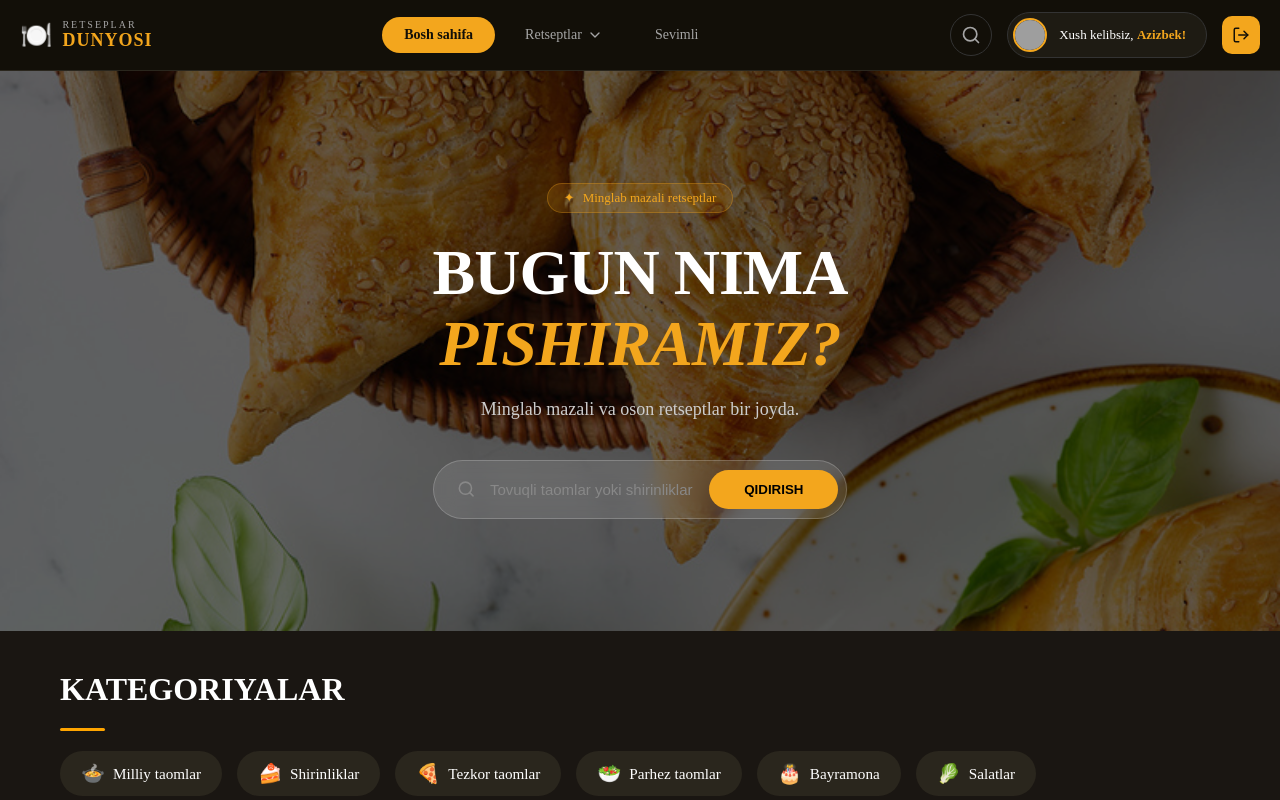
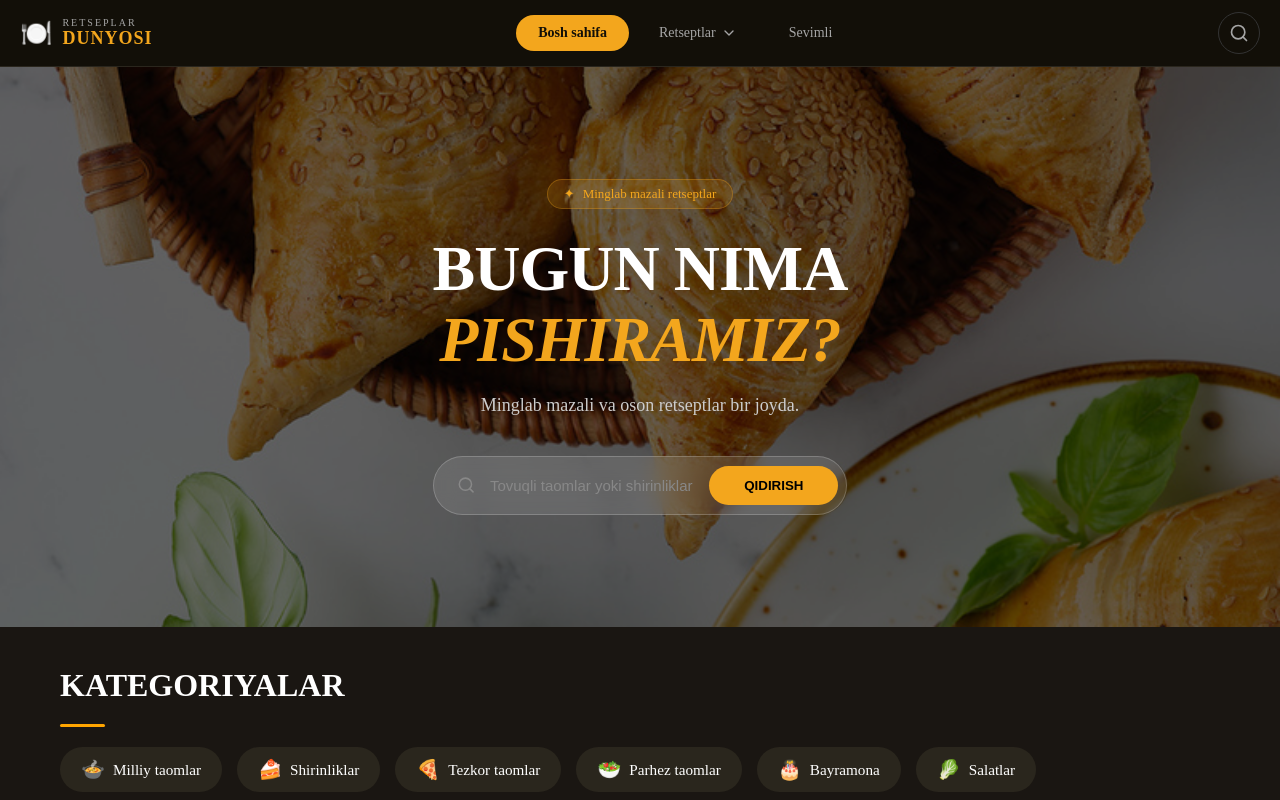
Before and after one commit to Azizbek432/Retseptlar_Dunyosi-version-2, a React (Vite) app: page / in a window 1280 px wide. Shown: the top 800 px of the page. Built offline with nearby package versions, Linux system fonts and the light colour scheme; grey boxes are pictures that could not be loaded.

Commit message:
Profile toliq olib tashlandi...

```diff
--- a/src/components/layout/Navbar/Navbar.jsx
+++ b/src/components/layout/Navbar/Navbar.jsx
@@ -102,18 +102,7 @@ const Navbar = ({ onSearchClick }) => {
             <Search size={20} />
           </button>
 
-          <Link to="/profile" className="profile-btn">
-            <div className="avatar">
-              <img src="https://i.pravatar.cc/150?u=azizbek" alt="User" />
-            </div>
-            <span className="welcome-text">
-              Xush kelibsiz, <b>Azizbek!</b>
-            </span>
-          </Link>
 
-          <button className="logout-btn">
-            <LogOut size={18} />
-          </button>
         </div>
       </div>
     </nav>
--- a/src/pages/Profile/Profile.jsx
+++ /dev/null
@@ -1,7 +0,0 @@
-function Profile() {
-    return(
-        <div></div>
-    );
-}
-
-export default Profile;
```
Also changed, not shown: src/pages/Profile/Profile.css (deleted).
